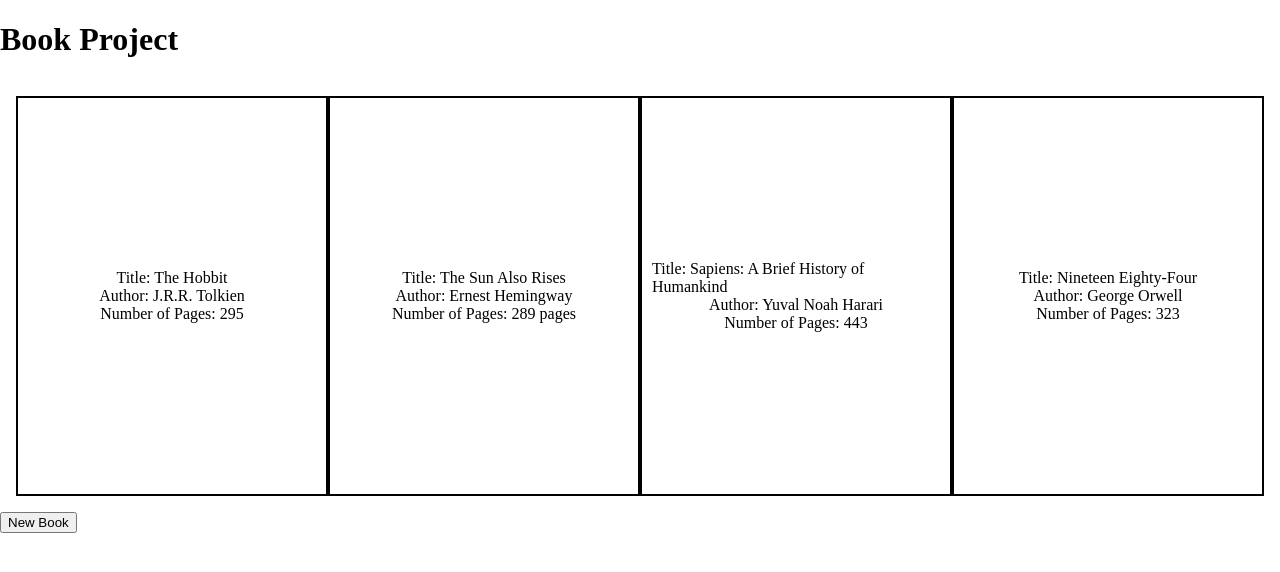
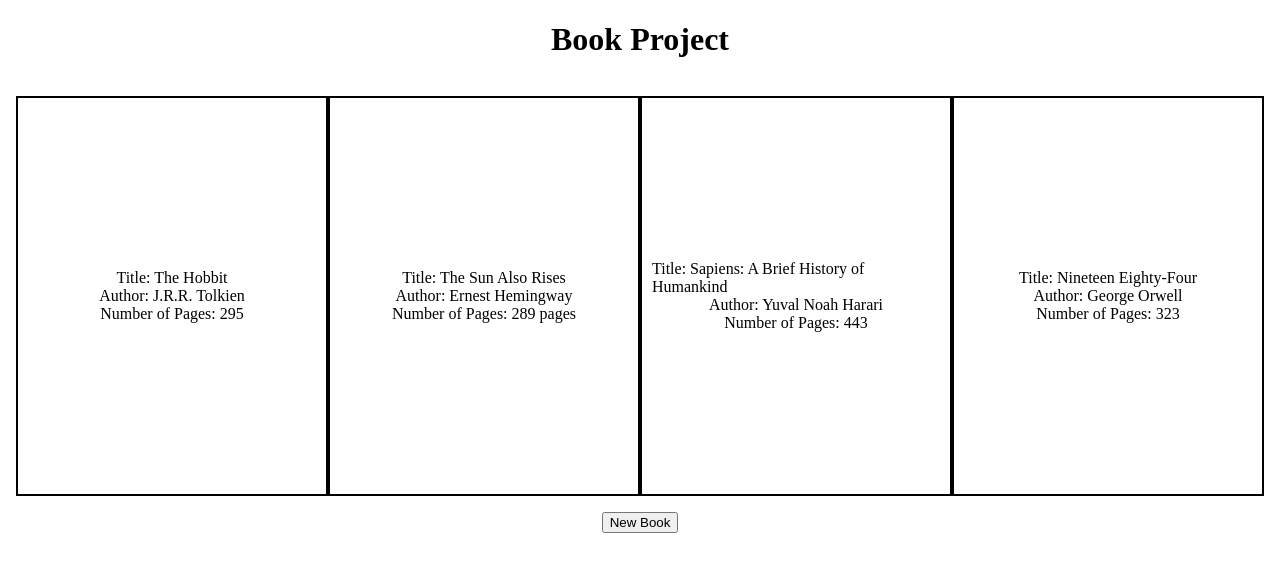
Before and after one commit to mikedeleon9/OdinProjects, a plain HTML site: page LibraryProject/index.html in a window 1280 px wide. Drawn offline with Linux system fonts and the light colour scheme.

Commit message:
aligning things

```diff
--- a/LibraryProject/styles.css
+++ b/LibraryProject/styles.css
@@ -3,8 +3,16 @@ body{
     padding: 0;
     box-sizing: border-box;
     height: 100vh;
+    display: flex;
+    flex-direction: column;
+    align-items: center;
+}
 
+h1{
+    text-align: center;
 }
+
+
 
 .main-container{
    display: grid;
```
